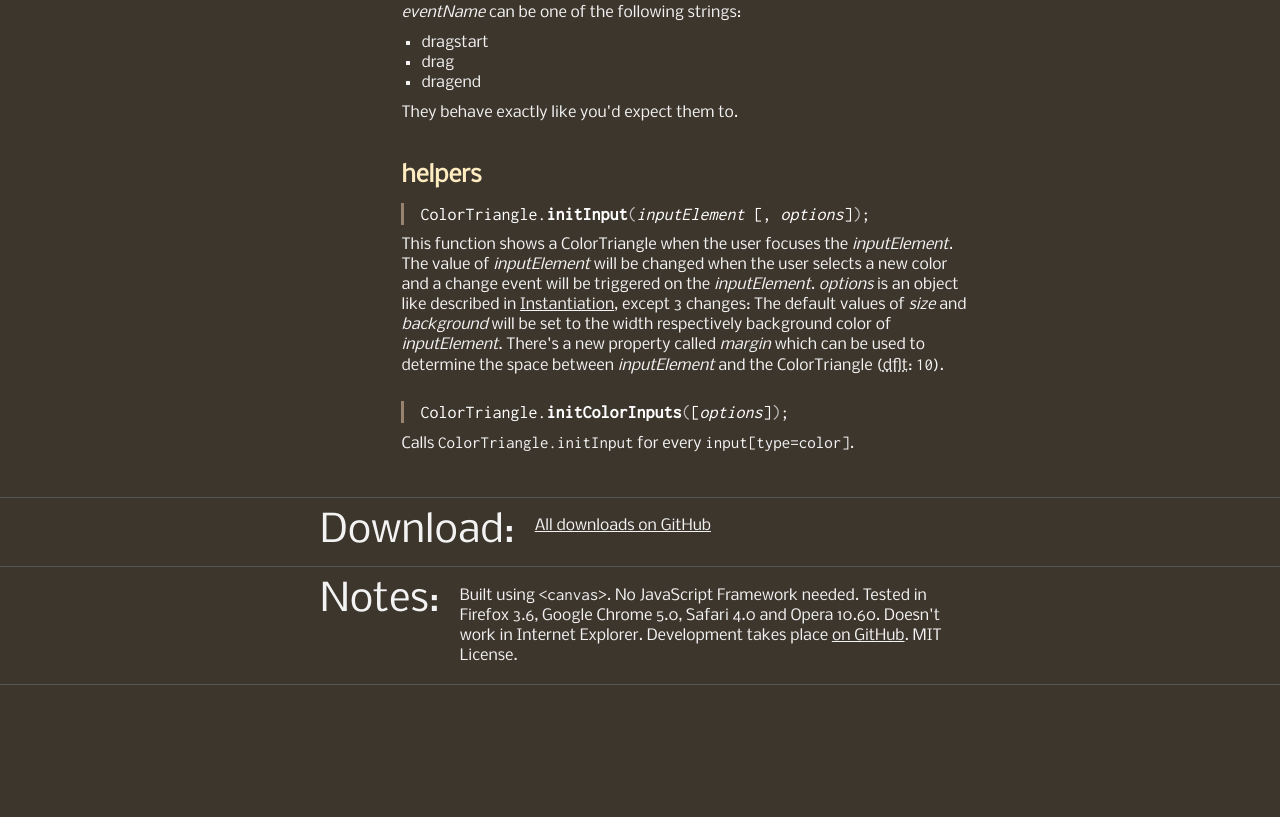
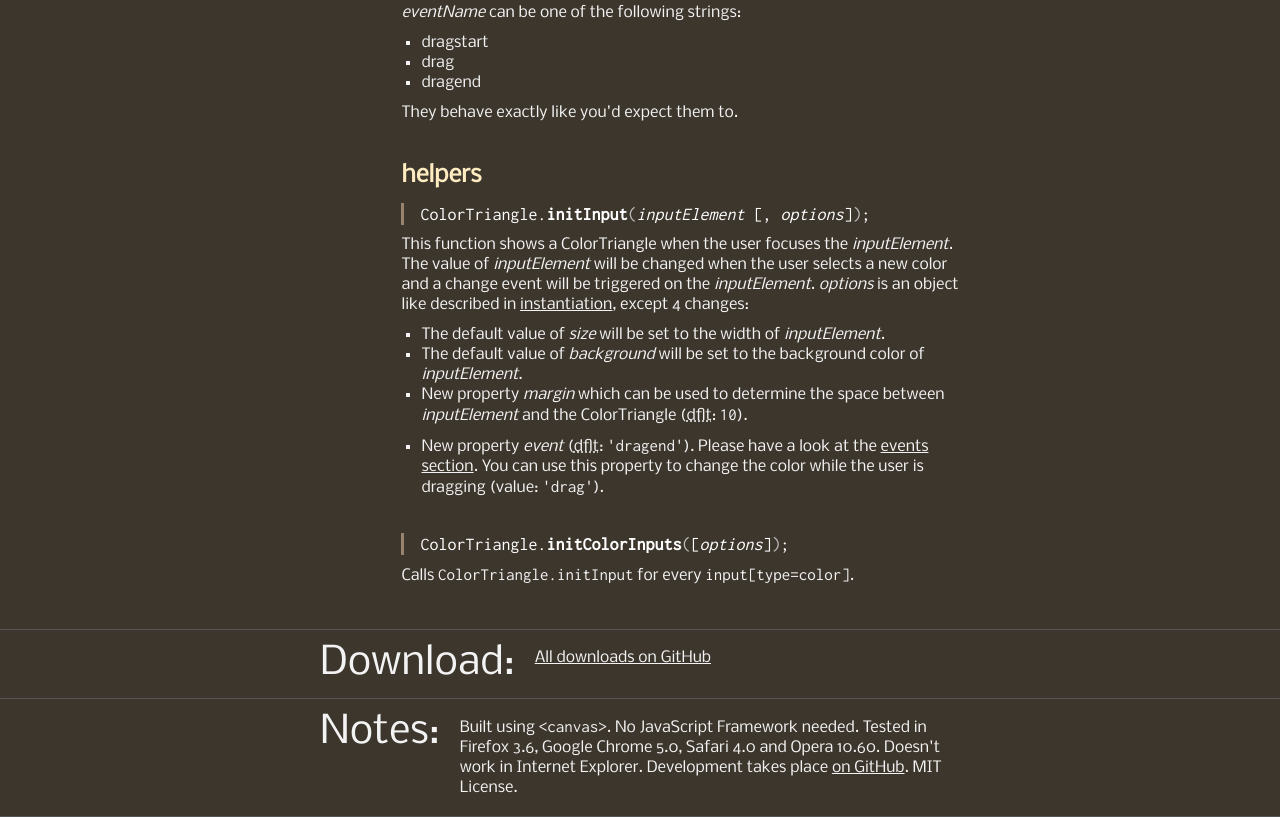
Before and after one commit to timjb/colortriangle, a plain HTML site: page index.html in a window 1280 px wide. Shown: the part 2367-3184 px from the top of the page. Before the commit the page ends 3052 px from the top, so only its background shows below. Drawn offline with Linux system fonts and the light colour scheme; a script that the page names is missing.

Commit message:
New setting for helper functions: event

```diff
--- a/colortriangle.js
+++ b/colortriangle.js
@@ -639,9 +639,10 @@ var ColorTriangle = (function(win, doc, M, undefined) {
 				options.size = options.size || input.offsetWidth;
 				options.background = win.getComputedStyle(input, null).backgroundColor;
 				options.margin = options.margin || 10;
+				options.event = options.event || 'dragend';
 
 				ct = new ColorTriangle(input.value, options);
-				ct.addEventListener('dragend', function() {
+				ct.addEventListener(options.event, function() {
 					input.value = ct.getHEX();
 					var evt = doc.createEvent('HTMLEvents');
 					evt.initEvent('change', true, false); // bubbles = true, cancable = false
--- a/index.html
+++ b/index.html
@@ -145,7 +145,15 @@ triangle.<strong>removeEventListener</strong><span class=br>(</span><em>eventNam
 <h3 id=helpers>Helpers</h3>
 
 <pre>ColorTriangle.<strong>initInput</strong><span class=br>(</span><em>inputElement</em> [, <em>options</em>]<span class=br>)</span>;</pre>
-<p class=explanation>This function shows a ColorTriangle when the user focuses the <em>inputElement</em>. The value of <em>inputElement</em> will be changed when the user selects a new color and a change event will be triggered on the <em>inputElement</em>. <em>options</em> is an object like described in <a href=#instantiation>Instantiation</a>, except 3 changes: The default values of <em>size</em> and <em>background</em> will be set to the width respectively background color of <em>inputElement</em>. There's a new property called <em>margin</em> which can be used to determine the space between <em>inputElement</em> and the ColorTriangle (<abbr title=default>dflt</abbr>: <code>10</code>).</p>
+<div class=explanation>
+	<p>This function shows a ColorTriangle when the user focuses the <em>inputElement</em>. The value of <em>inputElement</em> will be changed when the user selects a new color and a change event will be triggered on the <em>inputElement</em>. <em>options</em> is an object like described in <a href=#instantiation>instantiation</a>, except 4 changes:
+	<ul>
+		<li>The default value of <em>size</em> will be set to the width of <em>inputElement</em>.
+		<li>The default value of <em>background</em> will be set to the background color of <em>inputElement</em>.
+		<li>New property <em>margin</em> which can be used to determine the space between <em>inputElement</em> and the ColorTriangle (<abbr title=default>dflt</abbr>: <code>10</code>).</p>
+		<li>New property <em>event</em> (<abbr title=default>dflt</abbr>: <code>'dragend'</code>). Please have a look at the <a href=#events>events section</a>. You can use this property to change the color while the user is dragging (value: <code>'drag'</code>).
+	</ul>
+</div>
 
 <pre>ColorTriangle.<strong>initColorInputs</strong><span class=br>(</span>[<em>options</em>]<span class=br>)</span>;</pre>
 <p class=explanation>Calls <code>ColorTriangle.initInput</code> for every <code>input[type=color]</code>.</p>
```
